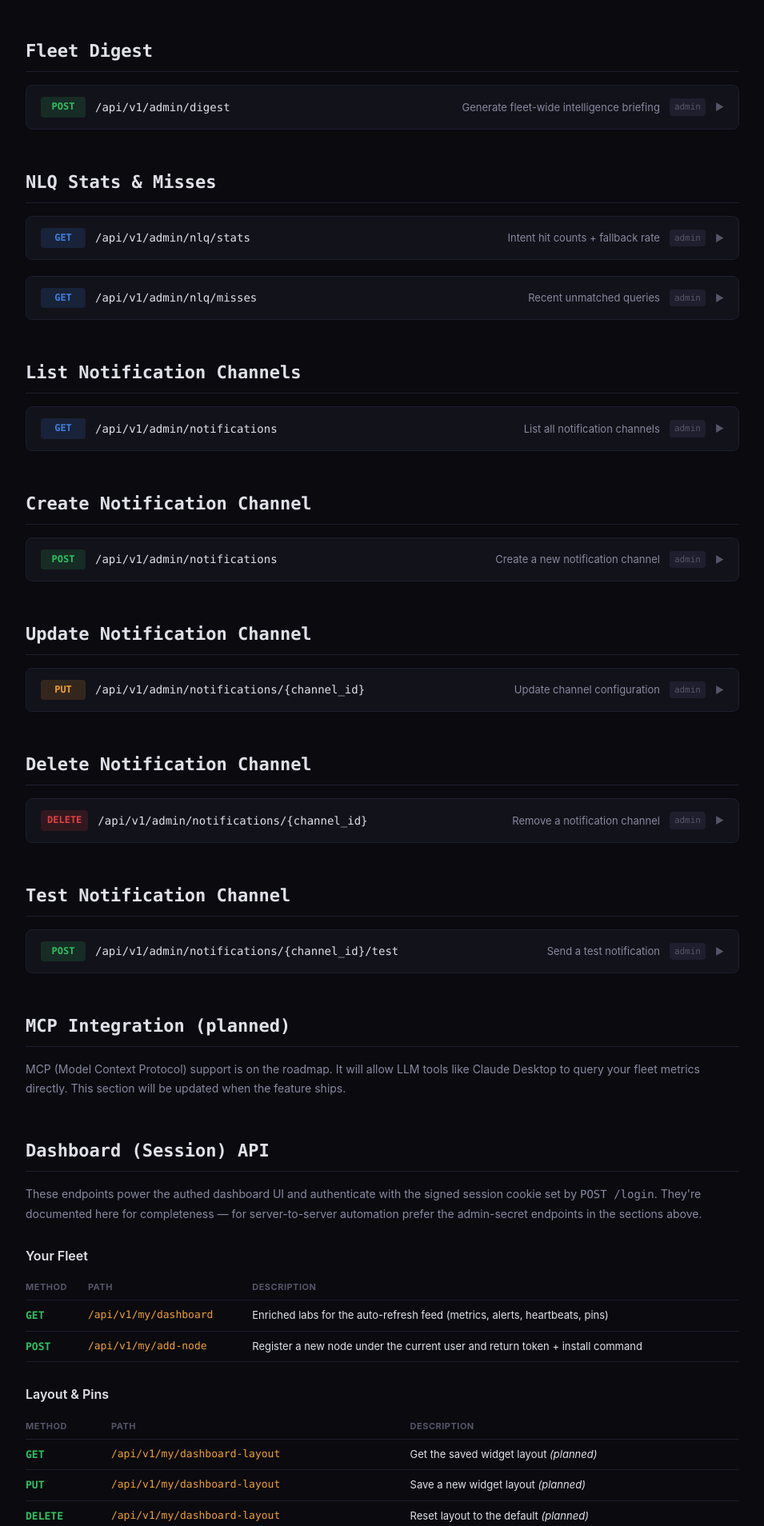
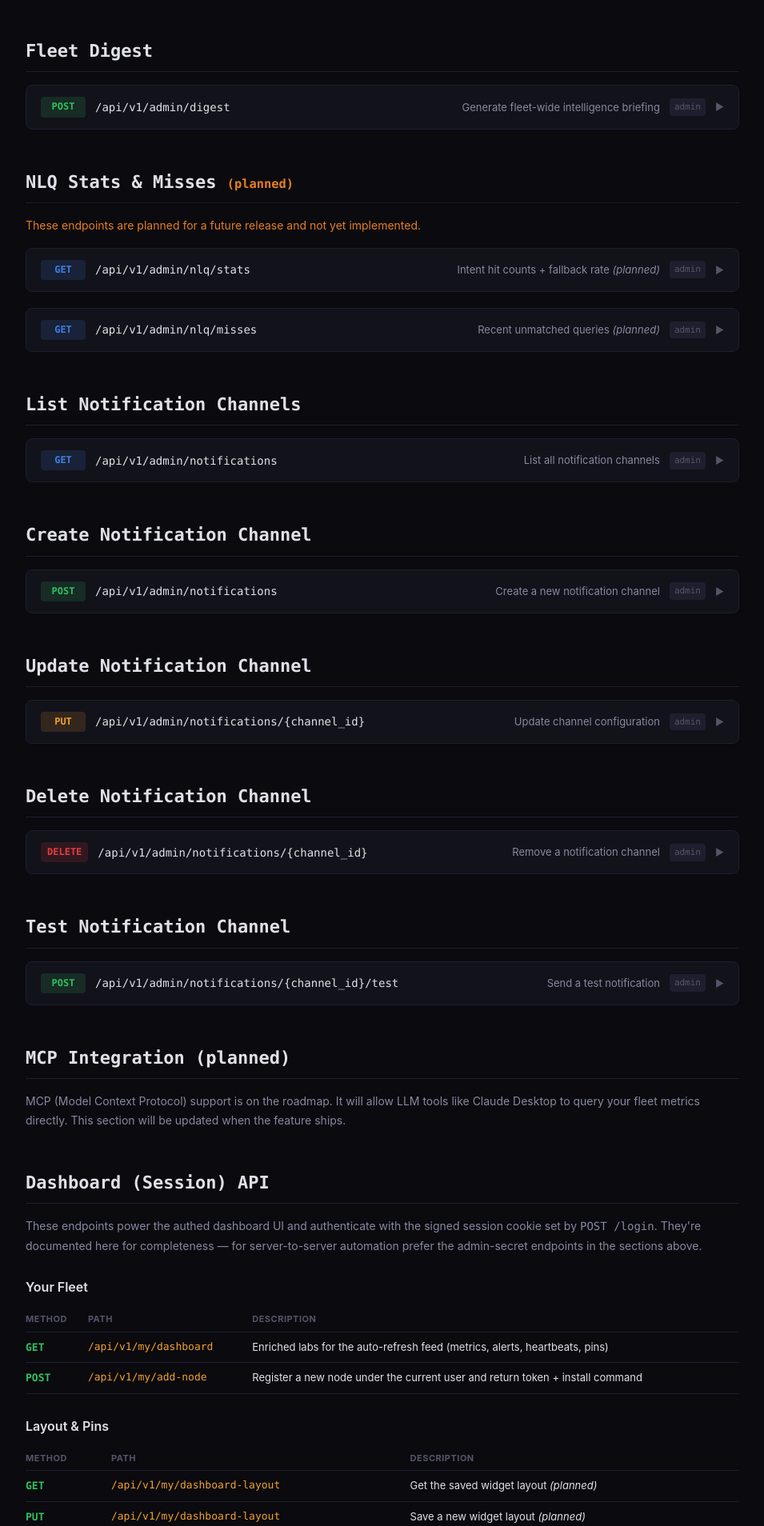
Before and after one commit to labwatch-dev/labwatch, a FastAPI app: page /docs in a window 1280 px wide. Shown: the part 4568-6476 px from the top of the page at 80% size, without its empty margins (292-1247 px from the left). Run offline with FastAPI, Linux system fonts and the light colour scheme.

Commit message:
fresh review round 1: fix XSS, open redirect, phantom endpoints, install script
Security:
- XSS: escape input in _md_bold filter before |safe rendering
- Add Content-Security-Policy header
- Fix open redirect in /lang/{code} via Referer header
- Add UNIQUE constraint on signups.email

Honesty:
- Mark phantom NLQ stats/misses endpoints as planned
- Fix install.sh: remove non-existent CLI flags (--server, --admin-secret)
- install.sh now writes default config.yaml with correct workflow
- Fix docs history response format (columnar, not row-per-timestamp)

Dependencies:
- Add pydantic to requirements.txt (was missing)

```diff
--- a/server/app.py
+++ b/server/app.py
@@ -79,12 +79,19 @@ async def security_headers(request: Request, call_next):
     response.headers["X-Frame-Options"] = "DENY"
     response.headers["Referrer-Policy"] = "strict-origin-when-cross-origin"
     response.headers["Permissions-Policy"] = "camera=(), microphone=(), geolocation=()"
+    response.headers["Content-Security-Policy"] = "default-src 'self'; script-src 'self' 'unsafe-inline'; style-src 'self' 'unsafe-inline'; img-src 'self' data:; font-src 'self'"
     return response
 
 
 def _md_bold(text: str) -> str:
-    """Convert markdown **bold** and ### headings to HTML."""
+    """Convert markdown **bold** and ### headings to HTML.
+
+    HTML-escapes the input first to prevent XSS from metric data
+    (e.g. crafted hostnames), then applies safe markdown formatting.
+    """
     import re
+    from markupsafe import escape
+    text = str(escape(text))
     text = re.sub(r'^### (.+)$', r'<strong>\1</strong>', text, flags=re.MULTILINE)
     text = re.sub(r'\*\*(.+?)\*\*', r'<strong>\1</strong>', text)
     text = re.sub(r'^- ', r'&bull; ', text, flags=re.MULTILINE)
@@ -757,9 +764,16 @@ def set_language(lang_code: str, request: Request):
     if lang_code not in SUPPORTED_LANGUAGES:
         lang_code = "en"
     referer = request.headers.get("referer", "/")
-    # Validate referer to prevent open redirect
-    if not referer.startswith("/") and not referer.startswith(config.BASE_URL):
+    # Validate referer to prevent open redirect — extract path only
+    from urllib.parse import urlparse
+    parsed = urlparse(referer)
+    # Only allow same-origin redirects: either relative path or matching host
+    if parsed.netloc and parsed.netloc != urlparse(config.BASE_URL).netloc:
         referer = "/"
+    elif parsed.scheme and parsed.scheme not in ("http", "https"):
+        referer = "/"
+    else:
+        referer = parsed.path or "/"
     response = RedirectResponse(referer, status_code=302)
     response.set_cookie("labwatch_lang", lang_code, max_age=365 * 24 * 3600, samesite="lax")
     return response
--- a/server/database.py
+++ b/server/database.py
@@ -93,7 +93,7 @@ def init_db() -> None:
 
             CREATE TABLE IF NOT EXISTS signups (
                 id          INTEGER PRIMARY KEY AUTOINCREMENT,
-                email       TEXT NOT NULL,
+                email       TEXT NOT NULL UNIQUE,
                 password_hash TEXT,
                 lab_id      TEXT REFERENCES labs(id) ON DELETE SET NULL,
                 plan        TEXT NOT NULL DEFAULT 'free',
--- a/server/requirements.txt
+++ b/server/requirements.txt
@@ -1,5 +1,6 @@
 fastapi>=0.100,<1.0
 uvicorn[standard]>=0.20,<1.0
+pydantic>=2.0,<3.0
 jinja2>=3.1,<4.0
 python-dotenv>=1.0,<2.0
 itsdangerous>=2.1,<3.0
--- a/server/templates/docs.html
+++ b/server/templates/docs.html
@@ -360,7 +360,7 @@
 
         <h3>Intelligence</h3>
         <a href="#query">Natural Language Query</a>
-        <a href="#nlq-stats">NLQ Stats</a>
+        <a href="#nlq-stats">NLQ Stats <span style="font-size:0.7em;color:#e67e22">(planned)</span></a>
         <a href="#digest-lab">Lab Digest</a>
         <a href="#digest-fleet">Fleet Digest</a>
 
@@ -951,17 +951,17 @@ X-Admin-Secret: your-secret-here</div>
 
                     <h4>Response <span class="response-code code-2xx">200</span></h4>
                     <div class="code-block"><code>{
-  "lab_id": "lab_proxmox-01_x7k2",
-  "hours": 24,
-  "metrics": [
-    {
-      "timestamp": "2026-03-19T21:00:00",
-      "cpu_percent": 23.5,
-      "memory_percent": 62.1,
-      "disk_percent": 45.2,
-      "load_1m": 1.2
-    }
-  ]
+  "timestamps": ["2026-03-19T20:00:00", "2026-03-19T21:00:00"],
+  "cpu": [23.5, 18.2],
+  "memory": [62.1, 58.7],
+  "disk": [45.2, 45.2],
+  "load": [1.2, 0.8],
+  "net_rx": [12.5, 8.3],
+  "net_tx": [4.2, 2.1],
+  "gpu_timestamps": ["..."],
+  "gpu_utilization": ["..."],
+  "gpu_memory": ["..."],
+  "gpu_temperature": ["..."]
 }</code></div>
                 </div>
             </div>
@@ -1184,15 +1184,16 @@ X-Admin-Secret: your-secret-here</div>
             </div>
         </section>
 
-        <!-- NLQ Stats -->
+        <!-- NLQ Stats (planned) -->
         <section class="docs-section" id="nlq-stats">
-            <h2>NLQ Stats &amp; Misses</h2>
+            <h2>NLQ Stats &amp; Misses <span style="color: #e67e22; font-size: 0.7em;">(planned)</span></h2>
+            <p style="color: #e67e22; margin-bottom: 1rem;">These endpoints are planned for a future release and not yet implemented.</p>
 
             <div class="endpoint">
                 <div class="endpoint-header" onclick="this.parentElement.classList.toggle('open')">
                     <span class="endpoint-method method-get">GET</span>
                     <span class="endpoint-path">/api/v1/admin/nlq/stats</span>
-                    <span class="endpoint-desc">Intent hit counts + fallback rate</span>
+                    <span class="endpoint-desc">Intent hit counts + fallback rate <em>(planned)</em></span>
                     <span class="endpoint-auth">admin</span>
                     <span class="endpoint-chevron">&#9654;</span>
                 </div>
@@ -1227,7 +1228,7 @@ X-Admin-Secret: your-secret-here</div>
                 <div class="endpoint-header" onclick="this.parentElement.classList.toggle('open')">
                     <span class="endpoint-method method-get">GET</span>
                     <span class="endpoint-path">/api/v1/admin/nlq/misses</span>
-                    <span class="endpoint-desc">Recent unmatched queries</span>
+                    <span class="endpoint-desc">Recent unmatched queries <em>(planned)</em></span>
                     <span class="endpoint-auth">admin</span>
                     <span class="endpoint-chevron">&#9654;</span>
                 </div>
```
Also changed, not shown: 1 other file.
